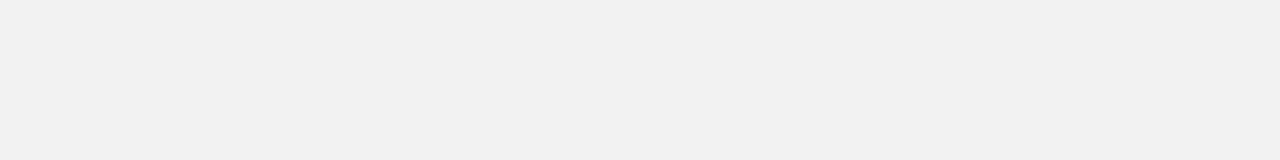
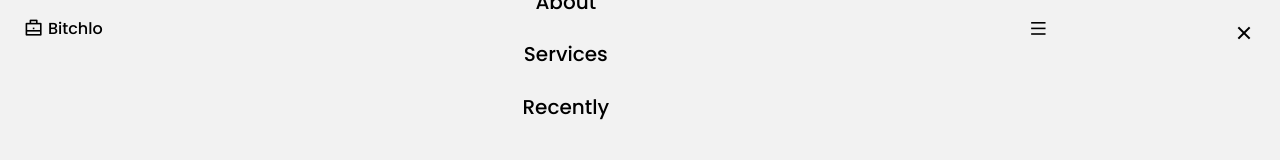
Before and after one commit to iambasilp/Responsive_vehicle_website, a plain HTML site: page index.html in a window 1280 px wide. Drawn offline with nearby package versions, Linux system fonts and the light colour scheme.

Commit message:
Header added

```diff
--- a/asset/css/style.css
+++ b/asset/css/style.css
@@ -15,13 +15,13 @@
   --text-color-light: hsl(19, 8%, 55%);
   --body-color: hsl(0, 0%, 100%);
   --container-color: hsl(19, 100%, 97%); */
-  --first-color:  hsl(243.46,100%,69.41%) ;
+  --first-color:  hsl(0,87.12%,54.31%) ;
   --first-color-alt: hsl(243.46,100%,67.41%);
-  --title-color: hsl(244.8,17.01%,28.82%);
+  --title-color: rgb(0, 0, 0);
   --text-color:hsl(244.8,17.01%,28.82%);
   --text-color-light:rgb(123, 123, 143);
   --body-color: hsl(0,0%,94.9%);
-  --container-color: rgb(217, 217, 235);
+  --container-color: rgb(247, 245, 245);
 
   /*========== Font and typography ==========*/
   /*.5rem = 8px | 1rem = 16px ...*/
@@ -132,3 +132,77 @@ img {
 .main {
   overflow: hidden; /* For animation ScrollReveal */
 }
+
+
+/* Header start */
+
+.header{
+  position: fixed;
+  top: 0;
+  left: 0;
+  width: 100%;
+  background-color: var(--body-color);
+}
+.nav{
+  height: var(--header-height);
+  display: flex;
+  justify-content: space-between;
+  align-items: center;
+}
+.nav__logo,
+.nav__close,
+.nav__toggle{
+  color: var(--title-color);
+  display: flex;
+}
+.nav__logo{
+  align-items: center;
+  column-gap: .3rem;
+  font-weight: var(--font-medium);
+}
+.nav__logo i{
+  font-size: 1.2rem;
+}
+.nav__toggle{
+  align-items: center;
+  font-size: 1.2rem;
+  cursor: pointer;
+}
+@media screen and (max-width:767px) {
+  .nav__menu{
+    position: fixed;
+    top: -100%;
+    left: 0;
+    background-color: var(--container-color);
+    width: 100%;
+    padding: 3.5rem 0;
+    transition: all ease 0.3s;
+    box-shadow: 0 8px 20px #aaa;
+  }
+}
+.nav__list{
+  display: flex;
+  flex-direction: column;
+  row-gap: 1.4rem;
+  align-items: center;
+}
+.nav__link{
+  font-size: var(--h3-font-size);
+  color: var(--title-color);
+  font-weight: var(--font-medium);
+  transition: color ease 0.3s;
+}
+.nav__link:hover{
+  color: var(--first-color);
+}
+.nav__close{
+  position: absolute;
+  top: 1.3rem;
+  right: 1.5rem;
+  font-size: 1.5rem;
+  cursor: pointer;
+}
+.show-menu{
+   top: 0;
+}
+/* Header end */
--- a/asset/js/mian.js
+++ b/asset/js/mian.js
@@ -0,0 +1,28 @@
+//  show menu
+const navToggle = document.getElementById('nav-toggle')
+const navClose = document.getElementById('nav-close')
+const navMenu = document.getElementById('nav-menu')
+
+// When we click the toggle
+if(navToggle){
+    navToggle.addEventListener('click',()=>{
+     navMenu.classList.add('show-menu')
+    })
+}
+// when we click the close button
+if(navClose){
+    navClose.addEventListener('click',()=>{
+        navMenu.classList.remove('show-menu')
+    })
+}
+
+//  Remove menu on mobile
+
+const navLinks = document.querySelectorAll('.nav__link')
+function activeLink(){
+    const navMenu = document.getElementById('nav-menu')
+    navMenu.classList.remove('show-menu')
+}
+navLinks.forEach((navLink)=>{
+    navLink.addEventListener('click',activeLink)
+})
--- a/index.html
+++ b/index.html
@@ -13,7 +13,40 @@
     <script src="./asset/js/mian.js" defer></script>
 </head>
 <body>
-
-
+     <header class="header" id="header">
+        <nav class="nav container">
+            <div class="nav__logo">
+                <i class="ri-briefcase-line"></i>
+                Bitchlo
+            </div>
+            <div class="nav__menu" id="nav-menu">
+                <ul class="nav__list">
+                    <li class="nav__item">
+                        <a href="#home" class="nav__link">Home</a>
+                    </li>
+                    <li class="nav__item">
+                        <a href="#about" class="nav__link">About</a>
+                    </li>
+                    <li class="nav__item">
+                        <a href="#services" class="nav__link">Services</a>
+                    </li>
+                    <li class="nav__item">
+                        <a href="recently" class="nav__link">Recently</a>
+                    </li>
+                </ul>
+                <div class="nav__close" id="nav-close">
+                    <i class="ri-close-line"></i>
+                </div>
+            </div>
+            <div class="nav__button">
+                <!-- Theme integreattion -->
+                <!-- <i class="ri-moon-line"></i> -->
+                <!-- toggle button -->
+                <div class="nav__toggle" id="nav-toggle">
+                    <i class="ri-menu-line"></i>
+                </div>
+            </div>
+        </nav>
+     </header>
 </body>
 </html>
```
Also changed, not shown: car.txt.
